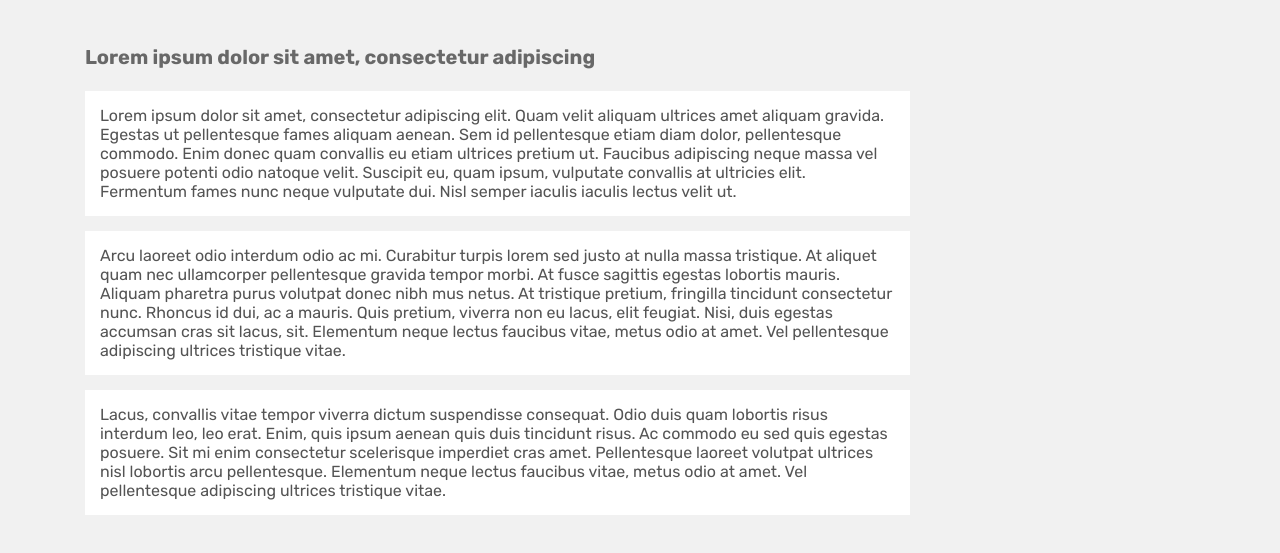
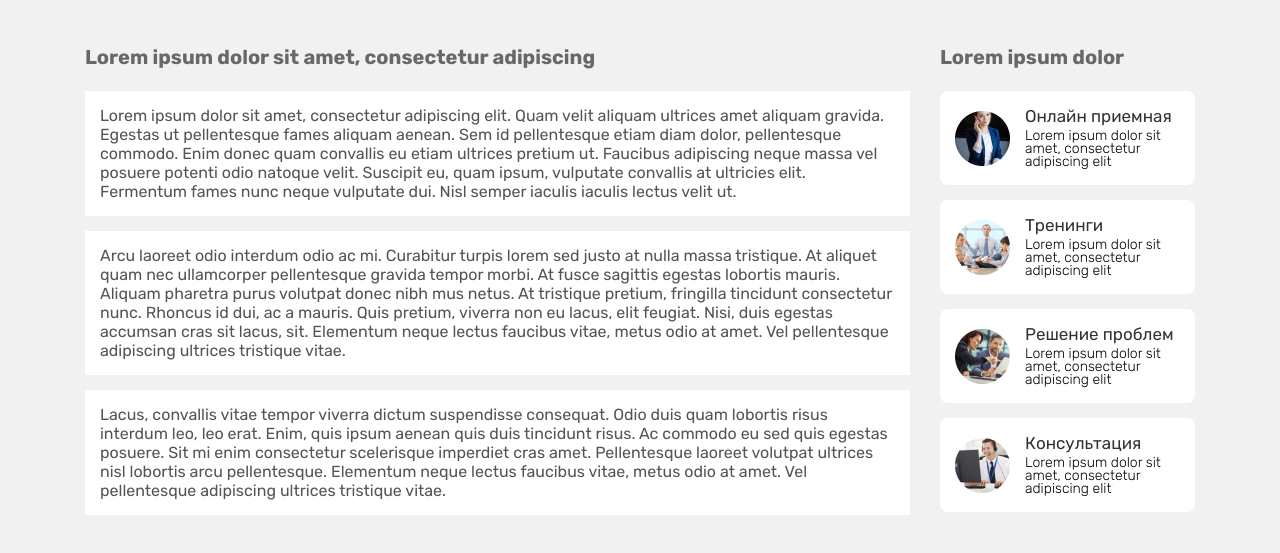
Before and after one commit to Qudwell/Blue-marketing, a plain HTML site: page index.html in a window 1280 px wide. Shown: the part 901-1454 px from the top of the page. Drawn offline with Linux system fonts and the light colour scheme.

Commit message:
services

```diff
--- a/css/news.css
+++ b/css/news.css
@@ -35,3 +35,53 @@
     font-size: 16px;
     line-height: 19px;
 }
+
+.news__wrap {
+    display: flex;
+    gap: 30px;
+    align-items: flex-start;
+}
+
+.serv__cards {
+    display: flex;
+    flex-direction: column;
+    align-items: flex-start;
+    gap: 15px;
+}
+
+.serv__card {
+    padding: 17px 15px;
+    background: #FFFFFF;
+    border-radius: 8px;
+    display: flex;
+    align-items: center;
+    gap: 15px;
+    max-width: 255px;
+    width: 100%;
+}
+
+.serv__desc {
+    display: flex;
+    flex-direction: column;
+    align-items: flex-start;
+    gap: 5px;
+}
+
+.serv__h {
+    font-family: 'RR', sans-serif;
+    font-size: 17px;
+    font-weight: 400;
+    line-height: 16px;
+    color: #323232;
+
+}
+
+.serv_p {
+    font-family: 'RL', sans-serif;
+    font-size: 14px;
+    font-weight: 300;
+    line-height: 13px;
+    letter-spacing: 0em;
+    text-align: left;
+
+}
--- a/index.html
+++ b/index.html
@@ -110,6 +110,49 @@
 
                 </div>
             </div>
+            <div class="services">
+                <h4 class="news__h">
+                    Lorem ipsum dolor
+                </h4>
+                <div class="serv__cards">
+                    <div class="serv__card">
+                        <img src="./img/serv1.png" alt="">
+                        <div class="serv__desc">
+                            <h5 class="serv__h">Онлайн приемная</h5>
+                            <p class="serv_p">
+                                Lorem ipsum dolor sit amet, consectetur adipiscing elit
+                            </p>
+                        </div>
+                    </div>
+                    <div class="serv__card">
+                        <img src="./img/serv2.png" alt="">
+                        <div class="serv__desc">
+                            <h5 class="serv__h">Тренинги</h5>
+                            <p class="serv_p">
+                                Lorem ipsum dolor sit amet, consectetur adipiscing elit
+                            </p>
+                        </div>
+                    </div>
+                    <div class="serv__card">
+                        <img src="./img/serv3.png" alt="">
+                        <div class="serv__desc">
+                            <h5 class="serv__h">Решение проблем</h5>
+                            <p class="serv_p">
+                                Lorem ipsum dolor sit amet, consectetur adipiscing elit
+                            </p>
+                        </div>
+                    </div>
+                    <div class="serv__card">
+                        <img src="./img/serv4.png" alt="">
+                        <div class="serv__desc">
+                            <h5 class="serv__h">Консультация</h5>
+                            <p class="serv_p">
+                                Lorem ipsum dolor sit amet, consectetur adipiscing elit
+                            </p>
+                        </div>
+                    </div>
+                </div>
+            </div>
         </div>
     </section>
 </body>
```
